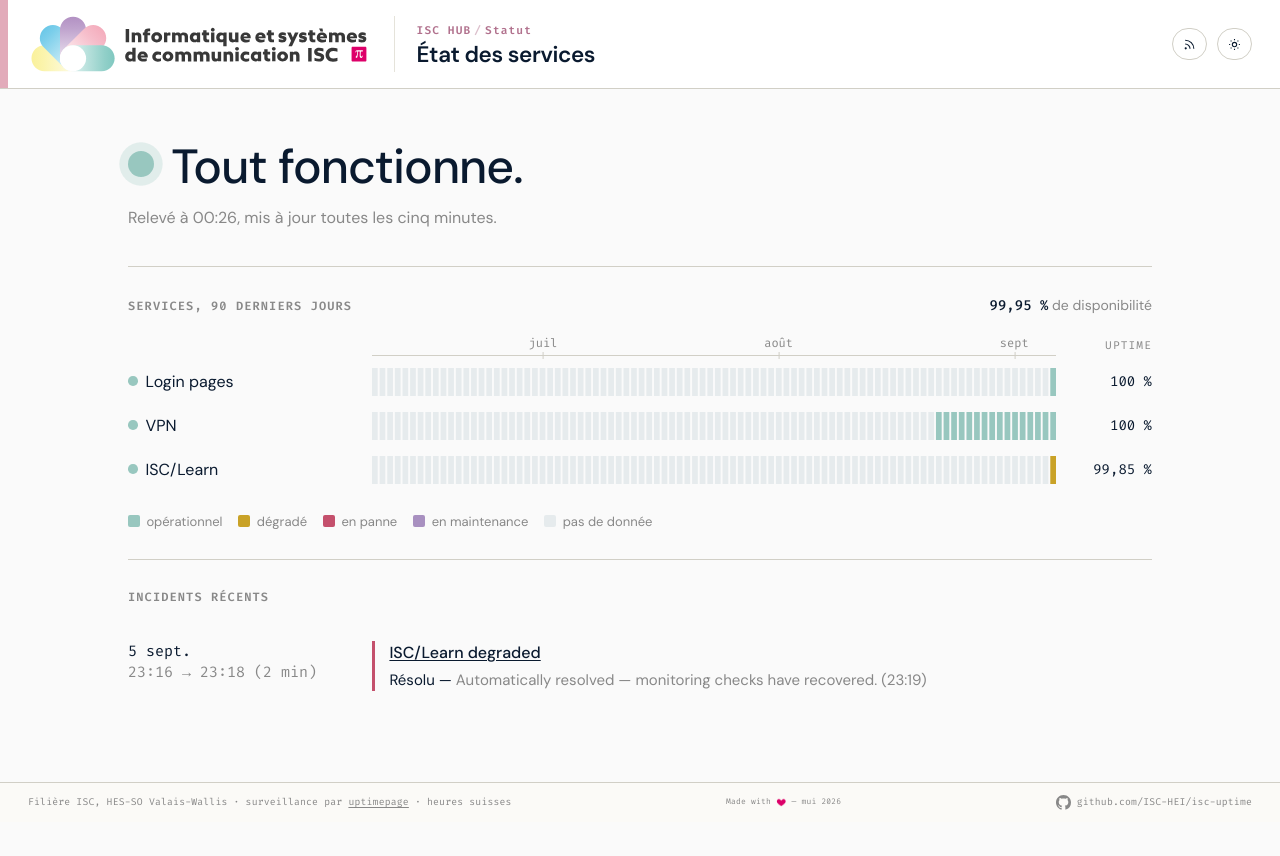
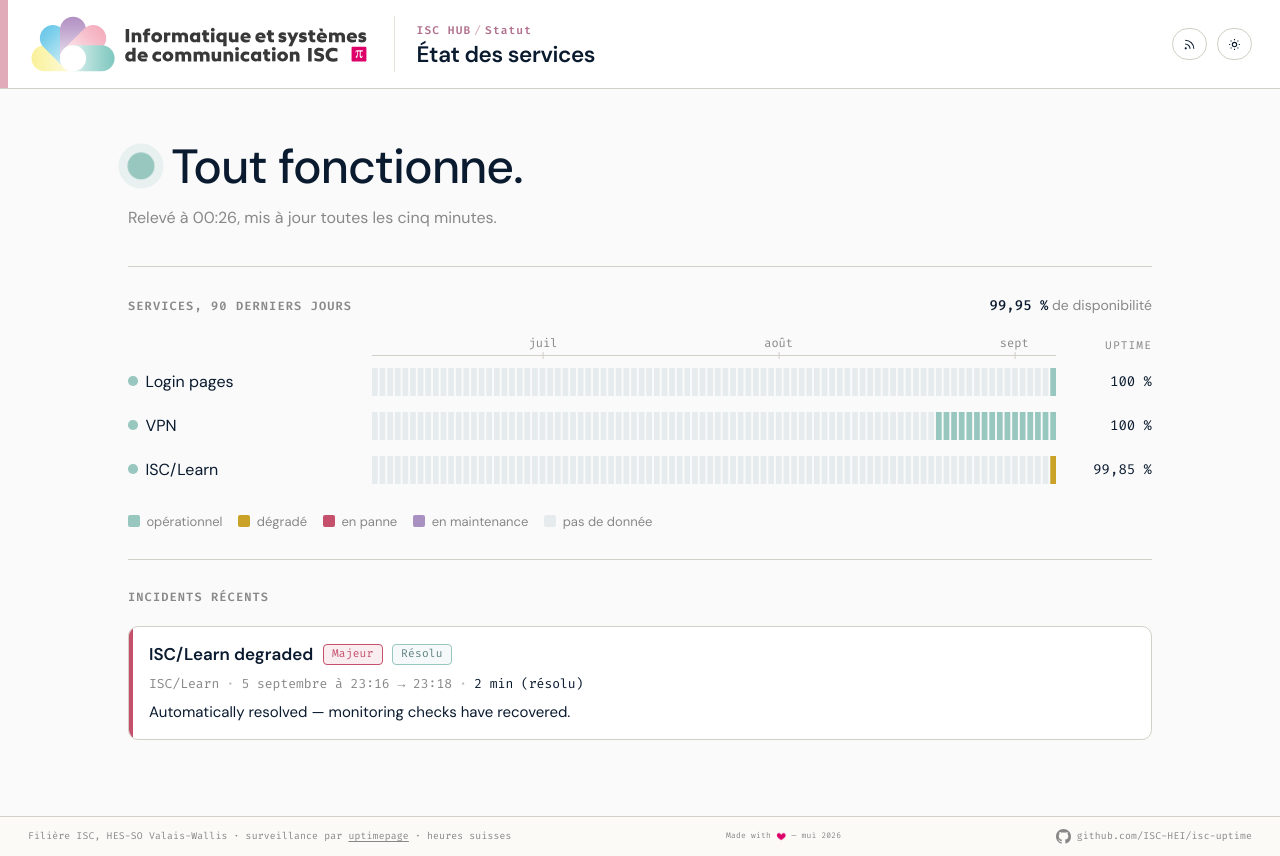
Before and after one commit to ISC-HEI/isc-uptime, a website built with Vite: page index.html in a window 1280 px wide. Before the commit the page ends 822 px from the top, so only its background shows below. Built offline with nearby package versions, Linux system fonts and the light colour scheme.

Commit message:
Animated state dot centred on the headline; incident cards with severity and phase pills, start, end and duration

```diff
--- a/src/format.ts
+++ b/src/format.ts
@@ -91,3 +91,19 @@
 export function dayOfMonth(d: Date): number {
   return Number(new Intl.DateTimeFormat("en", { timeZone: TZ, day: "numeric" }).format(d));
 }
+
+/** "2 min", "1 h 08", "2 j 03 h" — human duration between two instants. */
+export function duration(start: string, end: string | null, now = new Date()): string {
+  const ms = (end ? Date.parse(end) : now.getTime()) - Date.parse(start);
+  const mins = Math.max(1, Math.round(ms / 60_000));
+  if (mins < 60) return `${mins} min`;
+  const h = Math.floor(mins / 60);
+  if (h < 48) return `${h} h ${String(mins % 60).padStart(2, "0")}`;
+  return `${Math.floor(h / 24)} j ${String(h % 24).padStart(2, "0")} h`;
+}
+
+export const SEVERITY_LABEL: Record<string, string> = {
+  minor: "Mineur",
+  major: "Majeur",
+  critical: "Critique",
+};
--- a/src/render.ts
+++ b/src/render.ts
@@ -1,16 +1,17 @@
 import type { Component, Group, Incident, Maintenance, StatusPayload } from "./types";
 import {
   PHASE_LABEL,
+  SEVERITY_LABEL,
   STATE_LABEL,
   day,
   dayAt,
   dayOfMonth,
   dayShort,
   dayTime,
+  duration,
   monthShort,
   overallHeadline,
   snapshotStamp,
-  span,
   time,
   visualState,
 } from "./format";
@@ -221,25 +222,29 @@
 }
 
 function renderIncident(i: Incident, base: string, open = false): string {
-  const last = i.updates.at(-1);
-  const sev = visualState(i.severity === "minor" ? "degraded" : "outage");
+  const updates = [...i.updates].sort((a, b) => Date.parse(a.posted_at) - Date.parse(b.posted_at));
+  const last = updates.at(-1);
+  const sev = i.severity === "minor" ? "degraded" : "outage";
+  const phase = i.ended_at && !open ? "resolved" : i.status_phase;
+  const end = i.ended_at ? (sameDayIso(i.started_at, i.ended_at) ? time(i.ended_at) : dayTime(i.ended_at)) : null;
   return `
     <li class="incident ${open ? "open" : ""} sev-${sev}">
-      <div class="when">
-        <span class="d">${esc(dayShort(i.started_at))}</span>
-        <span class="t">${esc(span(i.started_at, i.ended_at))}</span>
+      <div class="incident-head">
+        <a class="title" href="${esc(base)}/status/incidents/${esc(i.id)}">${esc(i.title)}</a>
+        <span class="pill pill-sev sev-${esc(i.severity)}">${esc(SEVERITY_LABEL[i.severity] ?? i.severity)}</span>
+        <span class="pill pill-phase phase-${esc(phase)}">${esc(PHASE_LABEL[phase] ?? phase)}</span>
       </div>
-      <div class="what">
-        <a class="title" href="${esc(base)}/status/incidents/${esc(i.id)}">${esc(i.title)}</a>
-        ${
-          last
-            ? `<p class="update"><span class="phase">${esc(PHASE_LABEL[last.phase] ?? last.phase)}</span>
-               ${esc(last.message)} <span class="at">(${esc(time(last.posted_at))})</span></p>`
-            : ""
-        }
-      </div>
+      <p class="incident-meta">
+        ${i.component_name ? `<span>${esc(i.component_name)}</span><span class="sep">·</span>` : ""}
+        <span class="range">${esc(dayTime(i.started_at))}${end ? ` → ${esc(end)}` : ""}</span>
+        <span class="sep">·</span>
+        <span class="dur">${esc(duration(i.started_at, i.ended_at))}${i.ended_at ? " (résolu)" : ", en cours"}</span>
+      </p>
+      ${last ? `<p class="incident-msg">${esc(last.message)}</p>` : ""}
     </li>`;
 }
+
+const sameDayIso = (a: string, b: string) => day(a) === day(b);
 
 /* ---------- maintenance ---------- */
 
@@ -253,15 +258,17 @@
           .map(
             (m) => `
           <li class="incident sev-maintenance">
-            <div class="when">
-              <span class="d">${esc(dayShort(m.starts_at))}</span>
-              <span class="t">${esc(time(m.starts_at))} → ${esc(sameDay(m) ? time(m.ends_at) : dayTime(m.ends_at))}</span>
+            <div class="incident-head">
+              <span class="title">${esc(m.title)}</span>
+              <span class="pill pill-phase phase-maintenance">Maintenance</span>
             </div>
-            <div class="what">
-              <span class="title">${esc(m.title)}</span>
-              ${m.description ? `<p class="update">${esc(m.description)}</p>` : ""}
-              ${m.component_names?.length ? `<p class="update">Concerne : ${esc(m.component_names.join(", "))}</p>` : ""}
-            </div>
+            <p class="incident-meta">
+              ${m.component_names?.length ? `<span>${esc(m.component_names.join(", "))}</span><span class="sep">·</span>` : ""}
+              <span class="range">${esc(dayTime(m.starts_at))} → ${esc(sameDay(m) ? time(m.ends_at) : dayTime(m.ends_at))}</span>
+              <span class="sep">·</span>
+              <span class="dur">${esc(duration(m.starts_at, m.ends_at))}</span>
+            </p>
+            ${m.description ? `<p class="incident-msg">${esc(m.description)}</p>` : ""}
           </li>`,
           )
           .join("")}
--- a/src/style.css
+++ b/src/style.css
@@ -154,14 +154,48 @@
 
 /* The one loud element: the dot in front of the headline carries the overall state. */
 .hero-dot {
+  position: relative;
   display: inline-block;
   width: 0.55em;
   height: 0.55em;
   border-radius: 50%;
   background: var(--c, var(--nodata));
   margin-right: 0.35em;
-  vertical-align: 0.12em;
-  box-shadow: 0 0 0 0.18em color-mix(in srgb, var(--c, var(--nodata)) 25%, transparent);
+  vertical-align: 0.075em;
+  box-shadow: 0 0 0 0.18em color-mix(in srgb, var(--c, var(--nodata)) 18%, transparent);
+}
+
+/* Live signal: a ring radiates from the dot, faster when something is wrong. */
+.hero-dot::after {
+  content: "";
+  position: absolute;
+  inset: 0;
+  border-radius: 50%;
+  background: var(--c, var(--nodata));
+  opacity: 0;
+}
+
+@media (prefers-reduced-motion: no-preference) {
+  .hero-dot {
+    animation: hero-breathe var(--pulse, 2.8s) ease-in-out infinite;
+  }
+  .hero-dot::after {
+    animation: hero-ping var(--pulse, 2.8s) cubic-bezier(0, 0, 0.2, 1) infinite;
+  }
+  .hero-dot.degraded { --pulse: 1.6s; }
+  .hero-dot.outage { --pulse: 1.1s; }
+  .hero-dot.nodata { animation: none; }
+  .hero-dot.nodata::after { animation: none; }
+}
+
+@keyframes hero-ping {
+  0% { transform: scale(1); opacity: 0.5; }
+  75%, 100% { transform: scale(3); opacity: 0; }
+}
+
+@keyframes hero-breathe {
+  0%, 100% { transform: scale(1); }
+  50% { transform: scale(1.1); }
 }
 
 /* ---------- hero ---------- */
@@ -400,75 +434,110 @@
   border-radius: 2px;
 }
 
-/* ---------- incidents & maintenance ---------- */
+/* ---------- incidents & maintenance: cards like uptimepage ---------- */
 
 .incident-list {
   list-style: none;
   margin: 0;
   padding: 0;
+  display: grid;
+  gap: 0.75rem;
 }
 
 .incident {
-  display: grid;
-  grid-template-columns: minmax(9rem, 14rem) 1fr;
-  gap: 0.25rem 1.25rem;
-  padding: 0.9rem 0;
-  border-top: 1px solid var(--rule);
+  position: relative;
+  background: var(--surface);
+  border: 1px solid var(--rule);
+  border-radius: 10px;
+  padding: 0.9rem 1.1rem 0.95rem 1.25rem;
+  overflow: hidden;
 }
 
-.incident:first-child {
-  border-top: 0;
-}
-
-.incident .when {
-  display: flex;
-  flex-direction: column;
-  color: var(--muted);
-  font-size: 0.9375rem;
-  line-height: 1.4;
-  font-family: var(--font-mono);
-  font-variant-numeric: tabular-nums;
-}
-
-.incident .when .d {
-  color: var(--ink);
-}
-
-.incident .what {
-  min-width: 0;
-  border-left: 3px solid var(--c, var(--rule));
-  padding-left: 0.9rem;
+.incident::before {
+  content: "";
+  position: absolute;
+  inset: 0 auto 0 0;
+  width: 4px;
+  background: var(--c, var(--rule));
 }
 
 .sev-degraded { --c: var(--degraded); }
 .sev-outage { --c: var(--outage); }
 .sev-maintenance { --c: var(--maintenance); }
 
+.incident-head {
+  display: flex;
+  align-items: center;
+  flex-wrap: wrap;
+  gap: 0.35rem 0.6rem;
+}
+
 .incident .title {
   color: var(--ink);
-  font-weight: 500;
+  font-weight: 600;
+  font-size: 1.0625rem;
+  text-decoration: none;
+}
+
+.incident a.title:hover {
+  text-decoration: underline;
+  text-underline-offset: 0.15em;
 }
 
 .incident.open .title {
   font-size: 1.125rem;
 }
 
-.incident .update {
-  margin: 0.25rem 0 0;
-  color: var(--muted);
-  font-size: 0.9375rem;
+.pill {
+  display: inline-flex;
+  align-items: center;
+  height: 1.35rem;
+  padding: 0 0.5rem;
+  border-radius: 4px;
+  border: 1px solid var(--pill-c, var(--rule));
+  color: var(--pill-c, var(--muted));
+  background: color-mix(in srgb, var(--pill-c, var(--muted)) 10%, transparent);
+  font-family: var(--font-mono);
+  font-size: 0.7rem;
+  letter-spacing: 0.02em;
+  white-space: nowrap;
 }
 
-.incident .phase {
+.pill-sev.sev-minor { --pill-c: var(--degraded); }
+.pill-sev.sev-major,
+.pill-sev.sev-critical { --pill-c: var(--outage); }
+
+.pill-phase { --pill-c: var(--muted); }
+.pill-phase.phase-resolved { --pill-c: var(--ok); color: color-mix(in srgb, var(--ok) 60%, var(--ink)); }
+.pill-phase.phase-investigating,
+.pill-phase.phase-identified { --pill-c: var(--outage); }
+.pill-phase.phase-monitoring { --pill-c: var(--degraded); }
+.pill-phase.phase-maintenance { --pill-c: var(--maintenance); }
+
+.incident-meta {
+  margin: 0.4rem 0 0;
+  display: flex;
+  flex-wrap: wrap;
+  gap: 0 0.45rem;
+  color: var(--muted);
+  font-family: var(--font-mono);
+  font-variant-numeric: tabular-nums;
+  font-size: 0.8125rem;
+}
+
+.incident-meta .sep {
+  opacity: 0.6;
+}
+
+.incident-meta .dur {
   color: var(--ink);
 }
 
-.incident .phase::after {
-  content: " — ";
-}
-
-.incident .at {
-  white-space: nowrap;
+.incident-msg {
+  margin: 0.55rem 0 0;
+  color: var(--ink);
+  font-size: 0.9375rem;
+  line-height: 1.45;
 }
 
 .active h2 {
@@ -499,8 +568,7 @@
 /* ---------- small screens ---------- */
 
 @media (max-width: 40rem) {
-  .row,
-  .incident {
+  .row {
     grid-template-columns: 1fr auto;
   }
 
@@ -525,10 +593,6 @@
     grid-column: 2;
   }
 
-  .incident .what {
-    grid-column: 1 / -1;
-  }
-
   .row.component {
     padding: 0.75rem 0;
   }
@@ -543,6 +607,15 @@
   }
 
   .isc-footer__gh span {
+    display: none;
+  }
+
+  .incident-meta {
+    flex-direction: column;
+    gap: 0.15rem;
+  }
+
+  .incident-meta .sep {
     display: none;
   }
 }
```
